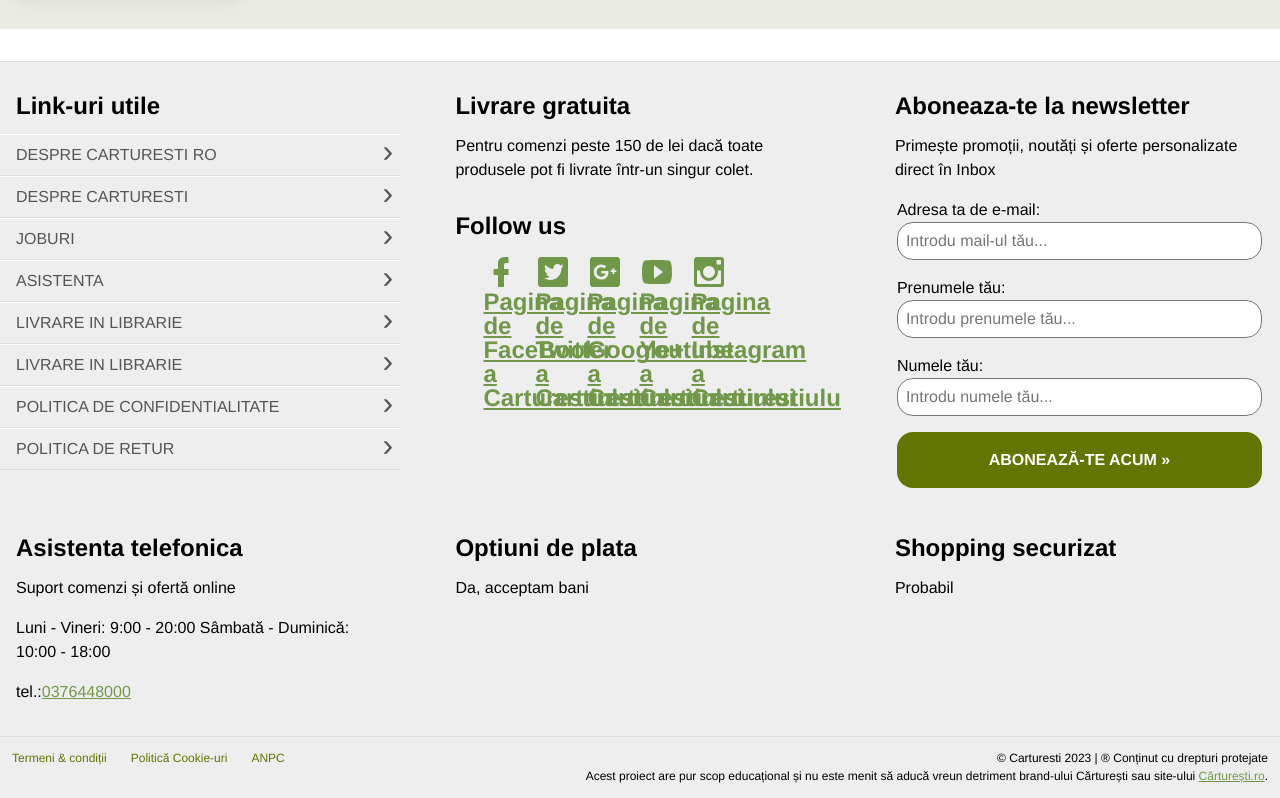
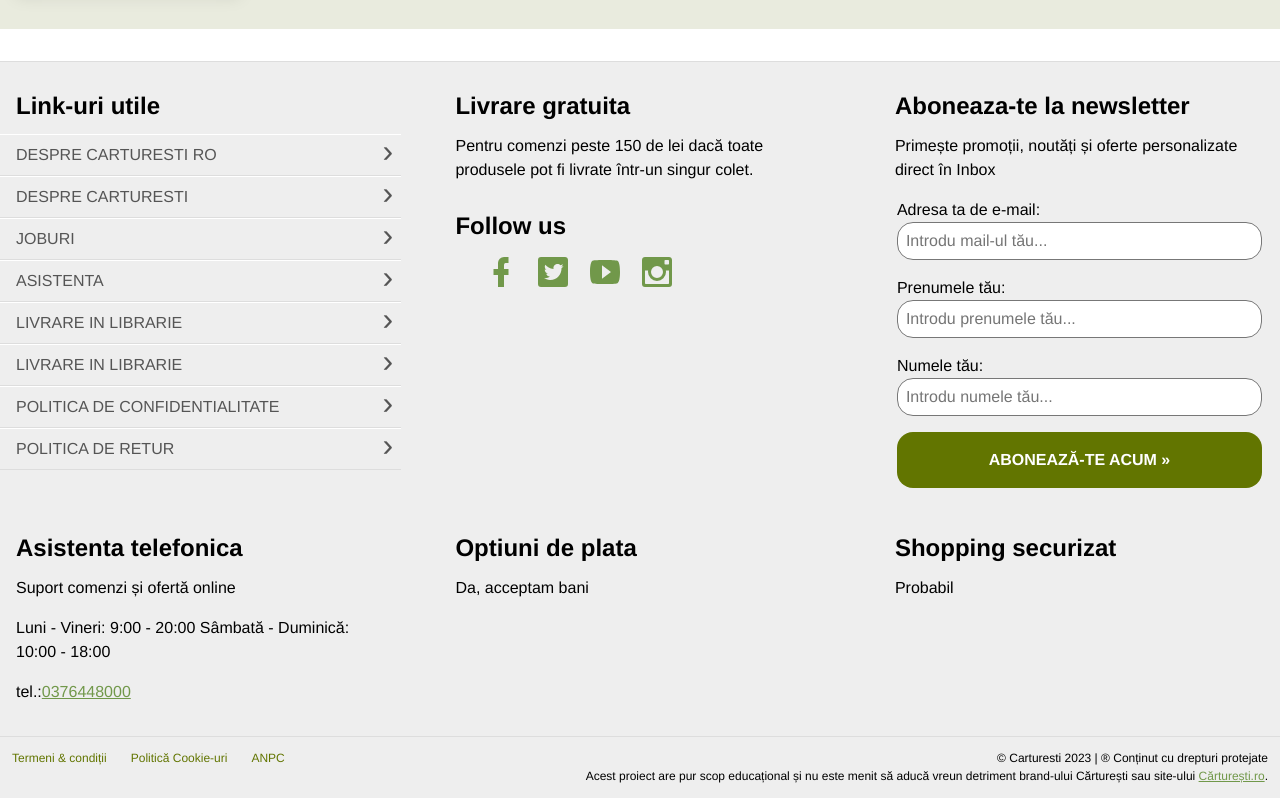
Before and after one commit to RaduLazea/Layout, a plain HTML site: page index.html in a window 1280 px wide. Shown: the part 2845-3643 px from the top of the page. Drawn offline with Linux system fonts and the light colour scheme.

Commit message:
am sters un link-ul catre o retea de socializare din index.html

```diff
--- a/index.html
+++ b/index.html
@@ -874,7 +874,7 @@
                                             d="M17,2V2H17V6H15C14.31,6 14,6.81 14,7.5V10H14L17,10V14H14V22H10V14H7V10H10V6A4,4 0 0,1 14,2H17Z">
                                         </path>
                                     </svg>
-                                    <span class="ScreenReades">Pagina de FaceBook a Carturestiului</span>
+                                    <span class="ScreenReaders">Pagina de FaceBook a Carturestiului</span>
                                 </a>
                             </li>
                             <li class="FooterSocialItem">
@@ -886,20 +886,20 @@
                                             d="M17.71,9.33C17.64,13.95 14.69,17.11 10.28, 17.31C8.46,17.39 7.15,16.81 6,16.08C7.34,16.29 9,15.76 9.9,15C8.58,14.86 7.81,14.19 7.44,13.12C7.82,13.18 8.22,13.16 8.58,13.09C7.39,12.69 6.54,11.95 6.5,10.41C6.83,10.57 7.18,10.71 7.64,10.74C6.75,10.23 6.1,8.38 6.85,7.16C8.17,8.61 9.76,9.79 12.37,9.95C11.71,7.15 15.42,5.63 16.97,7.5C17.63,7.38 18.16,7.14 18.68,6.86C18.47,7.5 18.06,7.97 17.56,8.33C18.1,8.26 18.59,8.13 19,7.92C18.75,8.45 18.19,8.93 17.71,9.33M20,2H4A2,2 0 0,0 2,4V20A2,2 0 0,0 4,22H20A2,2 0 0,0 22,20V4C22,2.89 21.1,2 20,2Z">
                                         </path>
                                     </svg>
-                                    <span class="ScreenReades">Pagina de Twitter a Carturestiului</span>
+                                    <span class="ScreenReaders">Pagina de Twitter a Carturestiului</span>
                                 </a>
                             </li>
-                            <li class="FooterSocialItem">
-                                <!-- google plus-->
+                            <!-- <li class="FooterSocialItem">
+                                 google plus
                                 <a class="FooterSocialLink GooglePlus" href="#">
                                     <svg viewBox="0 0 24 24" style="border: 3px solid transparent;">
                                         <path fill="rgba(255,255,255,.85)"
                                             d="M21.75 0h-19.5c-1.237 0-2.25 1.013-2.25 2.25v19.5c0 1.237 1.013 2.25 2.25 2.25h19.5c1.237 0 2.25-1.013 2.25-2.25v-19.5c0-1.237-1.013-2.25-2.25-2.25zM9 18c-3.319 0-6-2.681-6-6s2.681-6 6-6c1.622 0 2.977 0.591 4.022 1.57l-1.631 1.566c-0.445-0.427-1.223-0.923-2.391-0.923-2.048 0-3.722 1.697-3.722 3.787s1.673 3.788 3.722 3.788c2.377 0 3.267-1.706 3.403-2.588h-3.403v-2.058h5.667c0.052 0.3 0.094 0.6 0.094 0.994 0 3.431-2.297 5.864-5.761 5.864zM21 12h-1.5v1.5h-1.5v-1.5h-1.5v-1.5h1.5v-1.5h1.5v1.5h1.5v1.5z">
                                         </path>
                                     </svg>
-                                    <span class="ScreenReades">Pagina de Google+ a Carturestiului</span>
+                                    <span class="ScreenReaders">Pagina de Google+ a Carturestiului</span>
                                 </a>
-                            </li>
+                            </li>  -->
                             <li class="FooterSocialItem">
                                 <!-- youtube-->
                                 <a class="FooterSocialLink YouTube" href="#">
@@ -908,7 +908,7 @@
                                             d="M10,16.5V7.5L16,12M20,4.4C19.4,4.2 15.7,4 12,4C8.3,4 4.6,4.19 4,4.38C2.44,4.9 2,8.4 2,12C2,15.59 2.44,19.1 4,19.61C4.6,19.81 8.3,20 12,20C15.7,20 19.4,19.81 20,19.61C21.56,19.1 22,15.59 22,12C22,8.4 21.56,4.91 20,4.4Z">
                                         </path>
                                     </svg>
-                                    <span class="ScreenReades">Pagina de Youtube a Carturestiului</span>
+                                    <span class="ScreenReaders">Pagina de Youtube a Carturestiului</span>
                                 </a>
                             </li>
                             <li class="FooterSocialItem Instagram">
@@ -919,7 +919,7 @@
                                             d="M20,6.5A0.5,0.5 0 0,1 19.5,7H17.5A0.5,0.5 0 0,1 17,6.5V4.5A0.5,0.5 0 0,1 17.5,4H19.5A0.5,0.5 0 0,1 20,4.5M4.5,20A0.5,0.5 0 0,1 4,19.5V11H6.09C6.03,11.32 6,11.66 6,12A6,6 0 0,0 12,18A6,6 0 0,0 18,12C18,11.66 17.96,11.32 17.91, 11H20V19.5A0.5,0.5 0 0,1 19.5,20M12,8A4,4 0 0,1 16,12A4,4 0 0,1 12,16A4,4 0 0,1 8,12A4,4 0 0,1 12,8M20,2H4C2.89,2 2,2.89 2,4V20A2,2 0 0,0 4,22H20A2,2 0 0,0 22,20V4C22,2.89 21.1,2 20,2Z">
                                         </path>
                                     </svg>
-                                    <span class="ScreenReades">Pagina de Instagram a Carturestiului</span>
+                                    <span class="ScreenReaders">Pagina de Instagram a Carturestiului</span>
                                 </a>
                             </li>
                         </ul>
```
